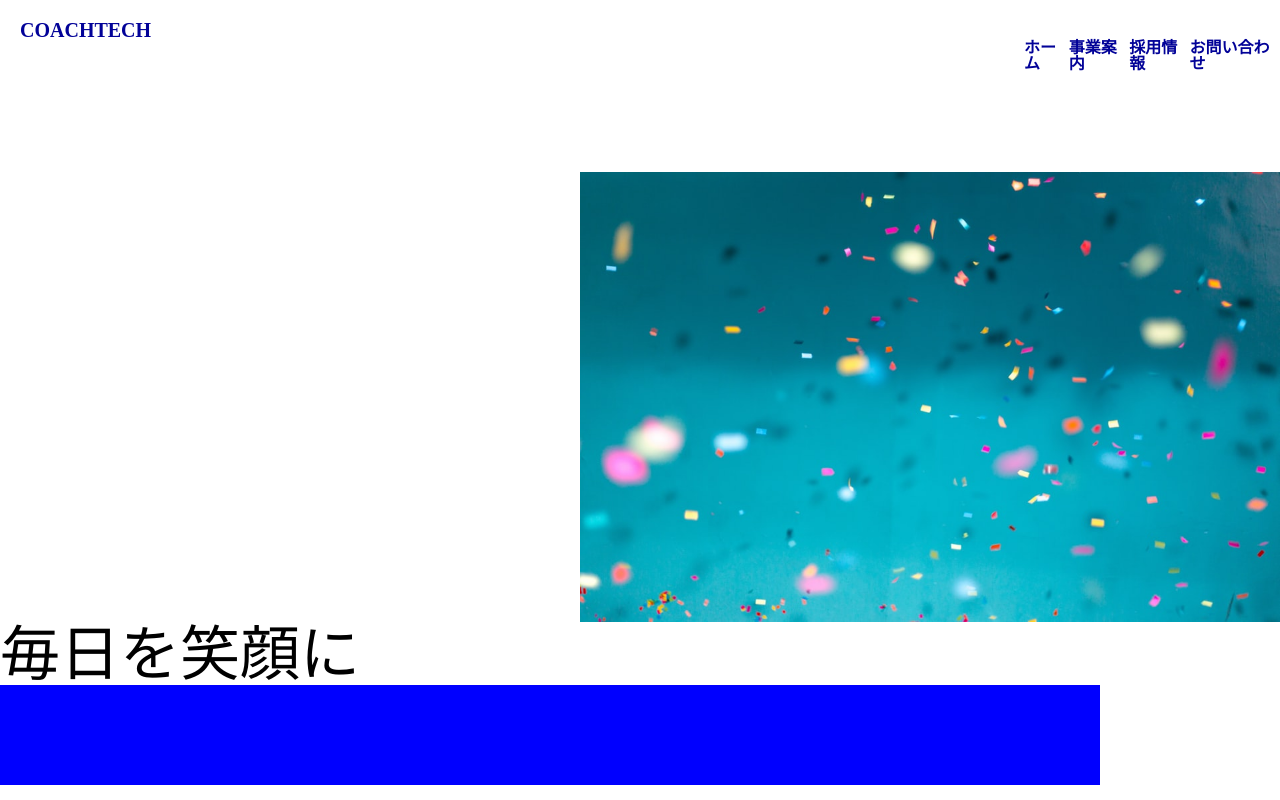
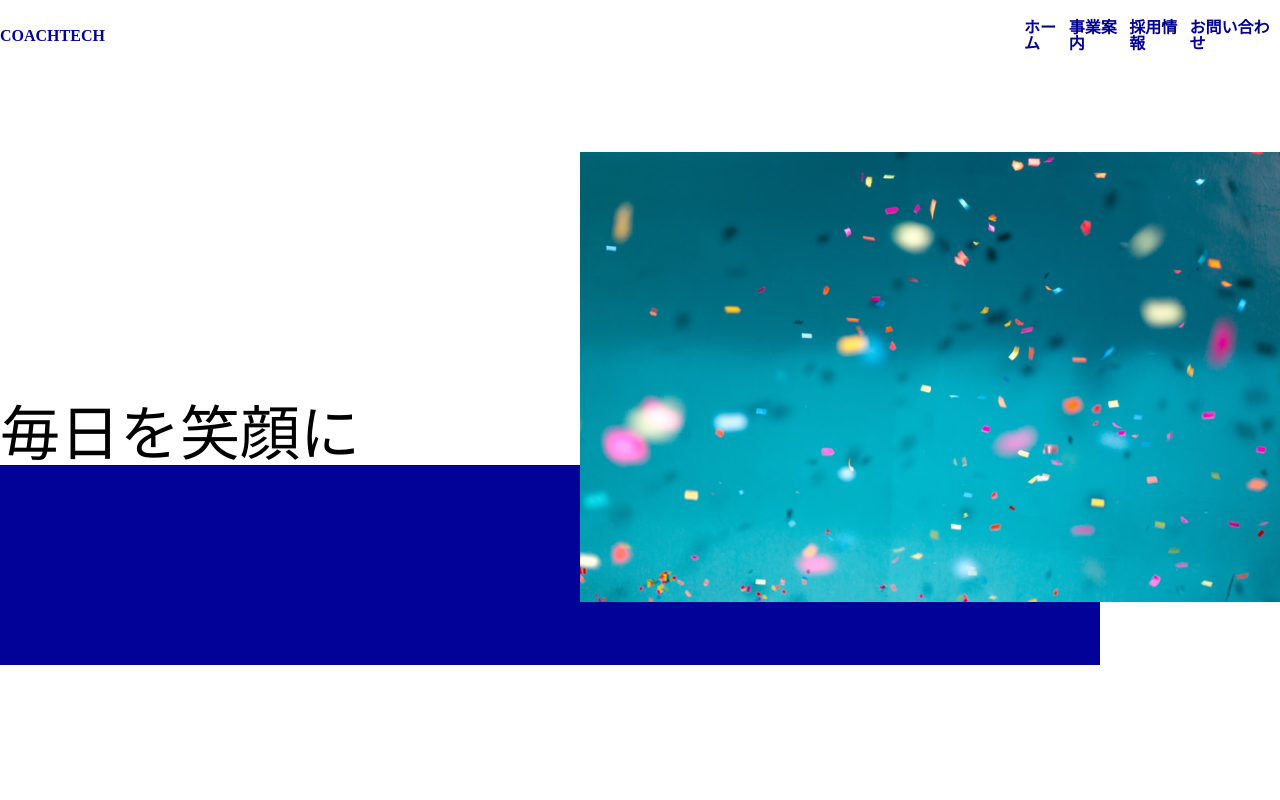
Before and after one commit to miyu34/20230304_miyoshi, a plain HTML site: page index.HTML in a window 1280 px wide. Drawn offline with Linux system fonts and the light colour scheme.

Commit message:
CSS_correct

```diff
--- a/CSS/style.css
+++ b/CSS/style.css
@@ -6,22 +6,25 @@
 
 .content__nav{
   color: rgb(2, 2, 152);
+  display: flex;
   list-style-type: none;
   overflow: hidden;
+  justify-content: space-between;
+  align-items: center;
+  padding-top: 20px;
+  }
 }
 
 .logo{
   text-align: left;
-  margin-top: 5px;
   font-size: 20px;
-  margin-left: 20px;
-  margin-top: 20px;
+  padding-left: 20px;
 }
 
 .content__btm{
-  display: flex;
   width: 20%;
   padding-left: 0%;
+  display: flex;
   float: right;
   justify-content: space-between;
   font-weight: bold;
@@ -36,15 +39,22 @@
   width: 700px;
   height: 450px;
   margin-top: 100px;
+  position: relative;
+  z-index: 2;
 }
 
 .content__txt{
   font-size: 60px;
+  position: relative;
+  bottom: 200px;
 }
 
 .content__box{
   width: 1100px;
-  height: 100px;
+  height: 200px;
   text-align: left;
-  background-color: blue;
+  background-color: rgb(2, 2, 152);
+  position: relative;
+  bottom: 200px;
+  z-index: 1;
 }
--- a/index.HTML
+++ b/index.HTML
@@ -11,7 +11,8 @@
 </head>
 <body>
   <div class="content">
-  <nav class="content__nav">
+  <header>
+    <nav class="content__nav">
     <h1 class="logo">COACHTECH</h1>
     <ul class="content__btm">
       <li class="btm_name">ホーム</li>
@@ -20,6 +21,7 @@
       <li class="btm__name">お問い合わせ</li>
     </ul>
   </nav>
+  </header>
     <div class="content__img">
       <img class="content__item"  src="firstview.jpeg/firstview.jpeg" alt="">
     </div>
```
